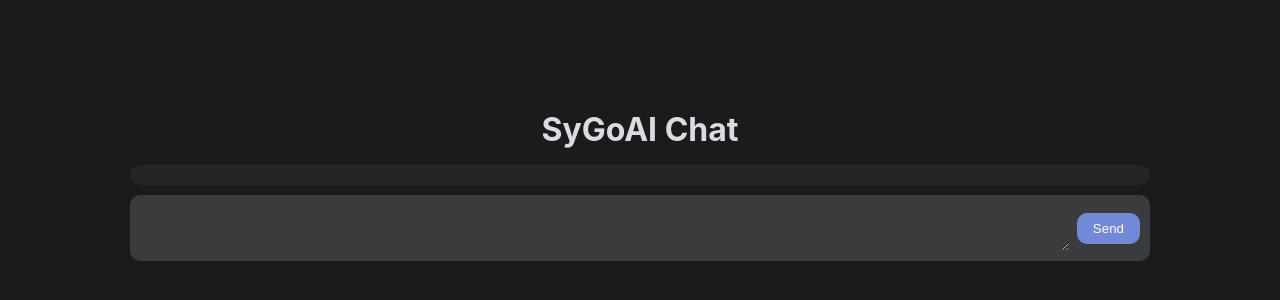
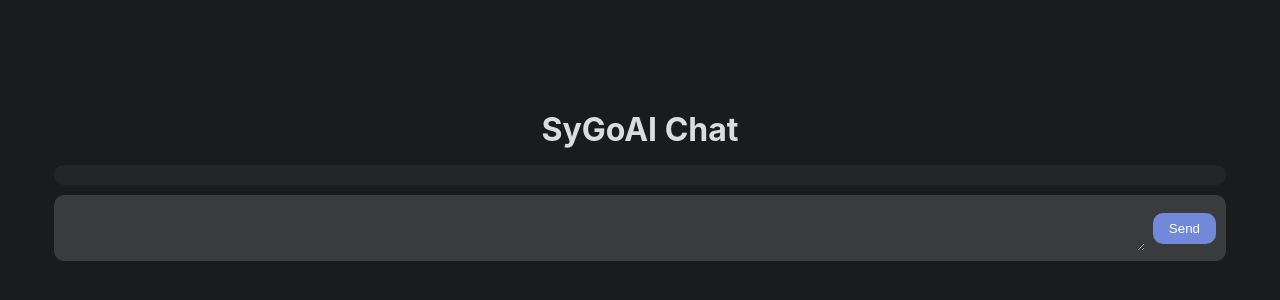
Before and after one commit to Sysonn/sygoai, a React (Create React App) app in the folder personalai/: page / in a window 1280 px wide. Shown: the part 220-520 px from the top of the page. Built offline with nearby package versions, Linux system fonts and the light colour scheme.

Commit message:
ui css media fixes

```diff
--- a/personalai/package.json
+++ b/personalai/package.json
@@ -6,6 +6,7 @@
     "@testing-library/jest-dom": "^5.16.5",
     "@testing-library/react": "^13.4.0",
     "@testing-library/user-event": "^13.5.0",
+    "dotenv": "^16.0.3",
     "react": "^18.2.0",
     "react-dom": "^18.2.0",
     "react-scripts": "^5.0.1",
--- a/personalai/src/chat.js
+++ b/personalai/src/chat.js
@@ -17,6 +17,93 @@
 
 import 'prismjs/themes/prism-okaidia.css';
 
+
+// const ChatContainer = styled.div`
+//   background-color: #1a1b1c;
+//   color: #dadce1;
+//   min-height: 100vh;
+//   display: flex;
+//   justify-content: center;
+//   align-items: center;
+//   flex-direction: column;
+// `;
+
+// const ChatHeader = styled.h1`
+//   margin-bottom: 1rem;
+//   font-size: 2rem;
+// `;
+
+// const ChatConversation = styled.div`
+// background-color: #242526;
+// padding: 10px;
+// margin-bottom: 10px;
+// border-radius: 10px;
+// width: 1000px;
+// `;
+
+// const ChatForm = styled.form`
+//   display: flex;
+//   float: right;
+//   flex-direction: row;
+//   align-items: center;
+//   width: 1000px;
+//   margin-bottom: 10px;
+//   background-color: #3a3b3c;
+//   border-radius: 10px;
+//   padding: 10px;
+// `;
+
+// const ChatInput = styled.input`
+//   background-color: #3a3b3c;
+//   border: none;
+//   padding: 0.5rem 1rem;
+//   color: #dadce1;
+//   width: 100%;
+//   margin-right: 0.5rem;
+
+// `;
+
+// const ChatButton = styled.button`
+//   border-radius: 10px;
+//   background-color: #7289da;
+//   border: none;
+//   color: #ffffff;
+//   padding: 0.5rem 1rem;
+//   cursor: pointer;
+//   transition: background-color 0.2s ease-in-out;
+
+//   &:hover {
+//     background-color: #5b6eae;
+//   }
+// `;
+
+
+// const ChatBubble = styled.div`
+//   display: flex;
+//   flex-direction: column;
+//   align-items: ${props => props.isResponse ? 'flex-end' : 'flex-start'};
+//   opacity: ${props => props.isLoading ? '0.5' : '1'}; // set opacity to 0.5 when loading is true
+//   margin: 1rem;
+
+// `;
+
+
+// const ChatMessage = styled.div`
+//   background-color: ${props => props.isResponse ? '#7289da' : '#3a3b3c'};
+//   color: ${props => props.isResponse ? '#ffffff' : '#dadce1'};
+//   padding: 0.5rem 1rem;
+//   border-radius: ${props => props.isResponse ? '10px 10px 0 10px' : '10px 10px 10px 0'};
+//   max-width: 90%;
+//   overflow-x: auto;
+
+//   /* Set the font family and size for the highlighted code */
+//   code {
+//     font-family: 'Courier New', Courier, monospace;
+//     font-size: 14px;
+//   }
+
+// `;
+
 const ChatContainer = styled.div`
   background-color: #1a1b1c;
   color: #dadce1;
@@ -33,23 +120,49 @@
 `;
 
 const ChatConversation = styled.div`
-background-color: #242526;
-padding: 10px;
-margin-bottom: 10px;
-border-radius: 10px;
-width: 1000px;
+  background-color: #242526;
+  padding: 10px;
+  margin-bottom: 10px;
+  border-radius: 10px;
+  width: 90%;
+  max-width: 600px;
+
+  @media (min-width: 768px) {
+    max-width: 768px;
+  }
+
+  @media (min-width: 992px) {
+    max-width: 992px;
+  }
+
+  @media (min-width: 1200px) {
+    max-width: 1200px;
+  }
 `;
 
 const ChatForm = styled.form`
   display: flex;
-  float: right;
   flex-direction: row;
   align-items: center;
-  width: 1000px;
+  width: 90%;
+  max-width: 600px;
   margin-bottom: 10px;
   background-color: #3a3b3c;
   border-radius: 10px;
   padding: 10px;
+
+  @media (min-width: 768px) {
+    max-width: 768px;
+  }
+
+  @media (min-width: 992px) {
+    max-width: 992px;
+  }
+
+  @media (min-width: 1200px) {
+    max-width: 1200px;
+  }
+
 `;
 
 const ChatInput = styled.input`
@@ -59,7 +172,6 @@
   color: #dadce1;
   width: 100%;
   margin-right: 0.5rem;
-
 `;
 
 const ChatButton = styled.button`
@@ -76,34 +188,33 @@
   }
 `;
 
-
 const ChatBubble = styled.div`
   display: flex;
   flex-direction: column;
-  align-items: ${props => props.isResponse ? 'flex-end' : 'flex-start'};
-  opacity: ${props => props.isLoading ? '0.5' : '1'}; // set opacity to 0.5 when loading is true
+  align-items: ${(props) => (props.isResponse ? "flex-end" : "flex-start")};
+  opacity: ${(props) => (props.isLoading ? "0.5" : "1")}; // set opacity to 0.5 when loading is true
   margin: 1rem;
-
 `;
 
-
 const ChatMessage = styled.div`
-  background-color: ${props => props.isResponse ? '#7289da' : '#3a3b3c'};
-  color: ${props => props.isResponse ? '#ffffff' : '#dadce1'};
+  background-color: ${(props) => (props.isResponse ? "#7289da" : "#3a3b3c")};
+  color: ${(props) => (props.isResponse ? "#ffffff" : "#dadce1")};
   padding: 0.5rem 1rem;
-  border-radius: ${props => props.isResponse ? '10px 10px 0 10px' : '10px 10px 10px 0'};
+  border-radius: ${(props) =>
+    props.isResponse ? "10px 10px 0 10px" : "10px 10px 10px 0"};
   max-width: 90%;
   overflow-x: auto;
 
   /* Set the font family and size for the highlighted code */
   code {
-    font-family: 'Courier New', Courier, monospace;
+    font-family: "Courier New", Courier, monospace;
     font-size: 14px;
   }
 
+  @media screen and (min-width: 480px) {
+    font-size: 16px;
+  }
 `;
-
-
 
 const Chat = () => {
   const [input, setInput] = useState('');
@@ -122,43 +233,12 @@
   }, [responses]);
 
 
-  // function ChatInput(props) {
-  //   const [inputValue, setInputValue] = useState("");
-
-  //   function handleKeyDown(event) {
-  //     if (event.key === "Enter" && !event.shiftKey) {
-  //       event.preventDefault();
-  //       props.onSendMessage(inputValue);
-  //       setInputValue("");
-  //     } else if (event.key === "Enter" && event.shiftKey) {
-  //       setInputValue(inputValue + "\n");
-  //     }
-  //   }
-
-  //   function handleChange(event) {
-  //     setInputValue(event.target.value);
-  //   }
-
-  //   return (
-  //     <div className="chat-input">
-  //       <textarea
-  //         placeholder="Type your message here..."
-  //         value={inputValue}
-  //         onChange={handleChange}
-  //         onKeyDown={handleKeyDown}
-  //       />
-  //     </div>
-  //   );
-  // }
-
-    //export default ChatInput;
-
-
   const handleSubmit = async e => {
     e.preventDefault();
     setLoading(true); // set loading to true when API call is made
     try {
-      const res = await axios.post('/.netlify/functions/server', { input });
+      const res = await axios.post(['/.netlify/functions/server'], { input });
+      //const res = await axios.post(['http://localhost:5000/chat'], { input });
       setResponses([...responses, {input, response: res.data.response}]);
     } catch (err) {
       console.error(err);
```
Also changed, not shown: 1 other file (tests, documents, lock files or other folders).
